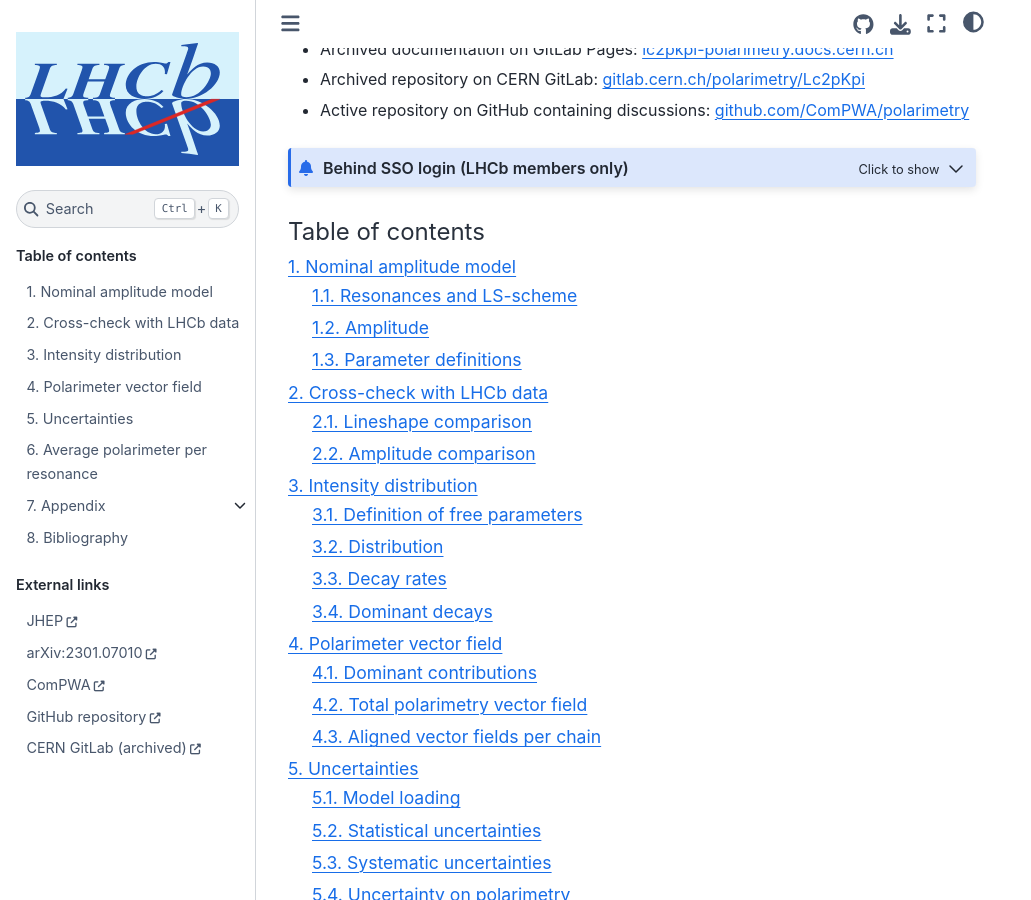
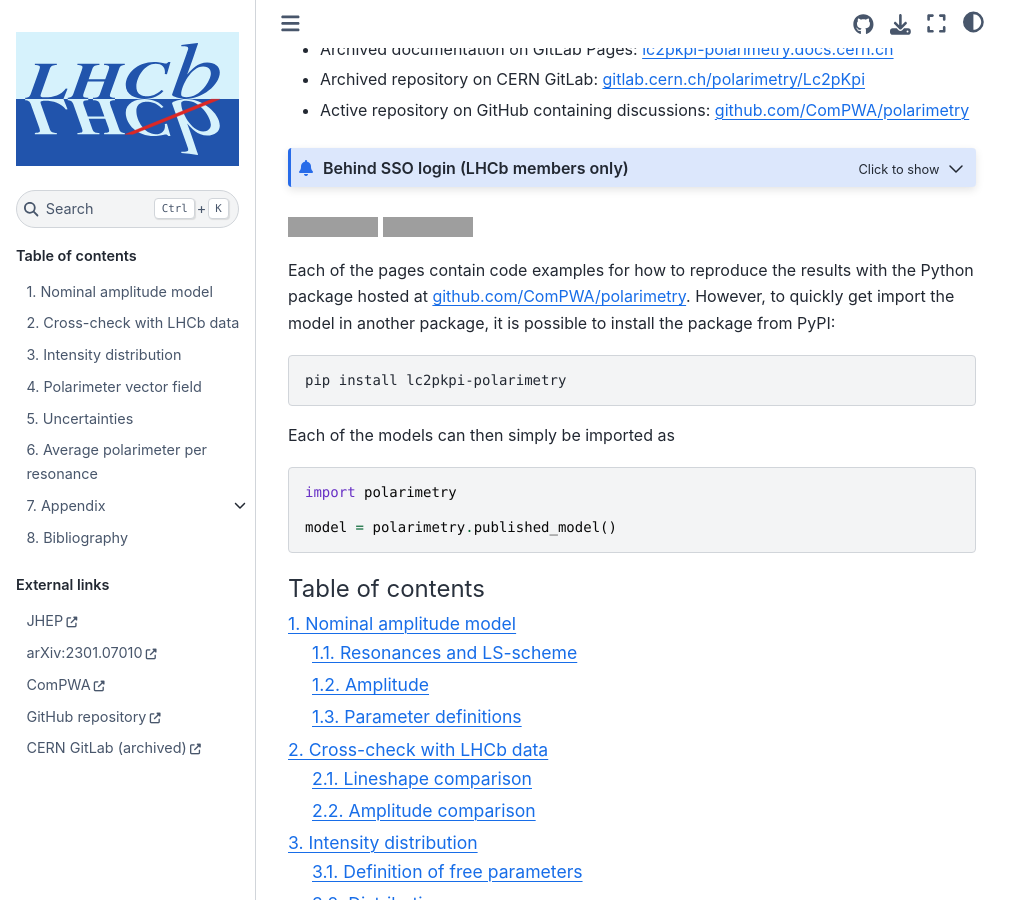
Before and after one commit to ComPWA/polarimetry, a Sphinx documentation site: the page built from docs/index.md, in a window 1280 px wide and 900 px high, scrolled down 963 px. Shown: the whole window, without its empty margins (0-1031 px from the left). Built offline with Sphinx 7.4.7 and the Sphinx Book theme 1.1.4, drawn with Linux system fonts in a browser that asks for light colours; pages that are not in the unit, such as notebooks, are missing from menus; the version number could not be read and is left out; comment, search, counter and statistics services are not loaded; grey boxes are pictures that could not be loaded.

Commit message:
FEAT: publish package on PyPI (#329)
* DOC: add install and usage instructions
* DOC: add PyPI badges
* MAINT: rename to `polarimetry-lc2pkpi` on PyPI
* MAINT: switch to MyST colon fences

---------

Co-authored-by: GitHub <noreply@github.com>

````diff
--- a/docs/index.md
+++ b/docs/index.md
@@ -5,9 +5,8 @@ myst:
 
 # Polarimetry in Λ<sub>c</sub>⁺&nbsp;→&nbsp;p&nbsp;K⁻&nbsp;π⁺
 
-```{title} Welcome
-
-```
+:::{title} Welcome
+:::
 
 [![10.48550/arXiv.2301.07010](https://zenodo.org/badge/doi/10.48550/arXiv.2301.07010.svg)](https://doi.org/10.48550/arXiv.2301.07010)
 [![10.5281/zenodo.7544989](https://zenodo.org/badge/doi/10.5281/zenodo.7544989.svg)](https://doi.org/10.5281/zenodo.7544989)
@@ -81,17 +80,33 @@ This website shows all analysis results that led to the publication of [LHCb-PAP
 
 :::
 
-::::{only} latex
-
 <!-- cspell:ignore lc2pkpi -->
 
+::::{only} latex
 :::{note}
+This document is a PDF rendering of the supplemental material hosted behind SSO-login on [lc2pkpi‑polarimetry.docs.cern.ch](https://lc2pkpi-polarimetry.docs.cern.ch). Go to this webpage for a more extensive and interactive experience.
+:::
+::::
 
-This document is a PDF rendering of the supplemental material hosted behind SSO-login on [lc2pkpi‑polarimetry.docs.cern.ch](https://lc2pkpi-polarimetry.docs.cern.ch). Go to this webpage for a more extensive and interactive experience.
+[![PyPI package](https://badge.fury.io/py/polarimetry-lc2pki.svg)](https://pypi.org/project/polarimetry-lc2pki)
+[![Supported Python versions](https://img.shields.io/pypi/pyversions/polarimetry-lc2pki)](https://pypi.org/project/polarimetry-lc2pki)
 
+Each of the pages contain code examples for how to reproduce the results with the Python package hosted at [github.com/ComPWA/polarimetry](https://github.com/ComPWA/polarimetry). However, to quickly get import the model in another package, it is possible to install the package from PyPI:
+
+```bash
+pip install lc2pkpi-polarimetry
+```
+
+:::{autolink-concat}
 :::
 
-::::
+Each of the models can then simply be imported as
+
+```python
+import polarimetry
+
+model = polarimetry.published_model()
+```
 
 <!-- cspell:ignore maxdepth -->
 
@@ -132,10 +147,7 @@ CERN GitLab (archived) <https://gitlab.cern.ch/polarimetry/Lc2pKpi>
 
 {{ DOWNLOAD_PAPER_FIGURES }}
 
-:::{dropdown} Notebook execution times
-
-```{nb-exec-table}
-
-```
-
+::::{dropdown} Notebook execution times
+:::{nb-exec-table}
 :::
+::::
````
Also changed, not shown: README.md (+5 -3 lines), pyproject.toml (+6 -6 lines), .cspell.json, .pre-commit-config.yaml, 5 other files.
